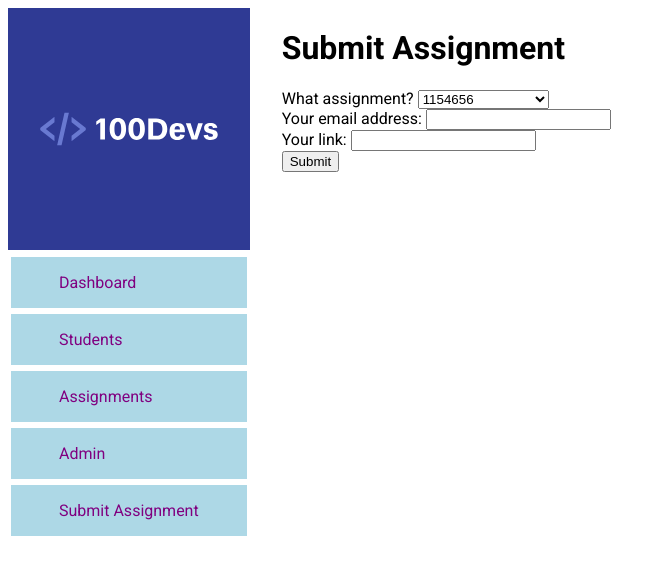
After one commit to hwattenberger/100devs_python, a Django app: page /submit_assignment/ in a window 1280 px wide. The commit adds this page. Shown: the top 575 px of the page, without its empty margins (0-666 px from the left). Run offline with Django 4.2, Linux system fonts and the light colour scheme.

Commit message:
Submit assignment functionality

```diff
--- a/main/forms.py
+++ b/main/forms.py
@@ -1,13 +1,14 @@
-from django.forms import ModelForm
+# from django.forms import ModelForm
+from django import forms
 from .models import Student, Assignment
 
-class StudentForm(ModelForm):
+class StudentForm(forms.ModelForm):
     class Meta:
         model = Student
         fields = '__all__'
         exclude = []
 
-class AssignmentForm(ModelForm):
+class AssignmentForm(forms.ModelForm):
     class Meta:
         model = Assignment
         fields = '__all__'
@@ -17,3 +18,15 @@ class AssignmentForm(ModelForm):
             "link_description": "Description associated with link"
         }
         exclude = []
+
+class AssignmentTurninForm(forms.Form):
+    assignments = Assignment.objects.all()
+    # assignments = list(Assignment.objects.all())
+    assign_list = []
+
+    for assignment in assignments:
+        assign_list.append((assignment.id, assignment.name))
+
+    email = forms.CharField(label='Your email address')
+    assignment = forms.CharField(label='What assignment?', widget=forms.Select(choices=assign_list))
+    link = forms.CharField(label="Your link")
--- /dev/null
+++ b/main/templates/assignment-turnin.html
@@ -0,0 +1,13 @@
+{% extends 'main.html' %}
+
+{% block content %}
+<h1>Submit Assignment</h1>
+<form action="" method="POST">
+    {% csrf_token %}
+    <ul>
+        {{ form.as_ul }}
+    </ul>
+    <input type="submit" value="Submit">
+</form>
+
+{% endblock content %}
--- a/main/urls.py
+++ b/main/urls.py
@@ -19,4 +19,5 @@ urlpatterns = [
     path('100devs/admin/gender/<str:id>/', views.admin_gender_edit, name="admin-gender-edit"),
     path('100devs/admin/re/<str:id>/', views.admin_race_eth_edit, name="admin-race-edit"),
     path('100devs/admin/heard/<str:id>/', views.admin_heard_edit, name="admin-heard-edit"),
+    path('submit_assignment/', views.submit_assignment, name="submit-assignment")
 ]
--- a/main/views.py
+++ b/main/views.py
@@ -3,7 +3,7 @@ from django.http import HttpResponse, JsonResponse
 import json
 
 from .models import Student, Assignment, Cohort, Gender, RaceEthnicity, HearAboutUs, StudentAssignment
-from .forms import StudentForm, AssignmentForm
+from .forms import StudentForm, AssignmentForm, AssignmentTurninForm
 
 # Create your views here.
 def admin(request):
@@ -179,13 +179,25 @@ def submit_assignment(request):
     if request.method == "POST":
         email=request.POST.get('email')
         assignment=request.POST.get('assignment')
+        link=request.POST.get('assignment')
+
+        try:
+            this_student=Student.objects.get(email=email)
+            this_assign=Assignment.objects.get(id=assignment)
+        except:
+            return HttpResponse("Not a valid student")
 
         StudentAssignment.objects.create(
-            name=name
+            student=this_student,
+            assignment=this_assign,
+            link=link
         )
         return redirect('admin')
 
+    form = AssignmentTurninForm()
+    # assignments = Assignment.objects.all()
     context = {
-        "assignments": assignments
+        "form": form
+        # "assignments": assignments
     }
     return render(request, 'assignment-turnin.html', context)
--- a/static/css/main.css
+++ b/static/css/main.css
@@ -55,6 +55,10 @@ main {
     width: 20rem;
 }
 
+.adminCategory input:read-only {
+    color: lightslategray;
+}
+
 .adminCategory h2 {
     margin-bottom: .24rem;
 }
--- a/templates/main.html
+++ b/templates/main.html
@@ -9,7 +9,7 @@
     <link rel="preconnect" href="https://fonts.googleapis.com">
     <link rel="preconnect" href="https://fonts.gstatic.com" crossorigin>
     <link href="https://fonts.googleapis.com/css2?family=Roboto:wght@400;700&display=swap" rel="stylesheet">
-    <link rel="stylesheet" href="{% static 'css/main.css' %}?version=4">
+    <link rel="stylesheet" href="{% static 'css/main.css' %}?version=2">
 </head>
 <body>
     {% include 'sidebar.html' %}
--- a/templates/sidebar.html
+++ b/templates/sidebar.html
@@ -6,5 +6,6 @@
         <li class="navLink"><a href="{% url 'students' %}">Students</a></li>
         <li class="navLink"><a href="{% url 'assignments' %}">Assignments</a></li>
         <li class="navLink"><a href="{% url 'admin' %}">Admin</a></li>
+        <li class="navLink"><a href="{% url 'submit-assignment' %}">Submit Assignment</a></li>
     </ul>
 </nav>
```
Also changed, not shown: db.sqlite3.
